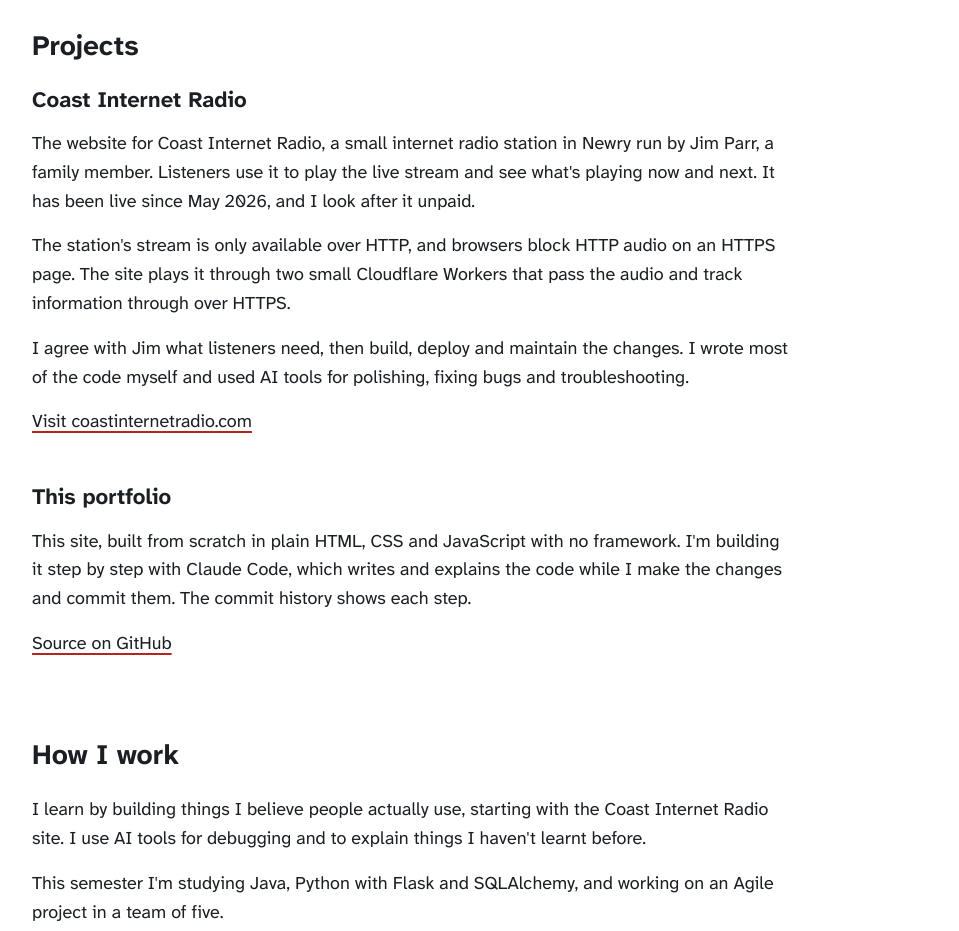
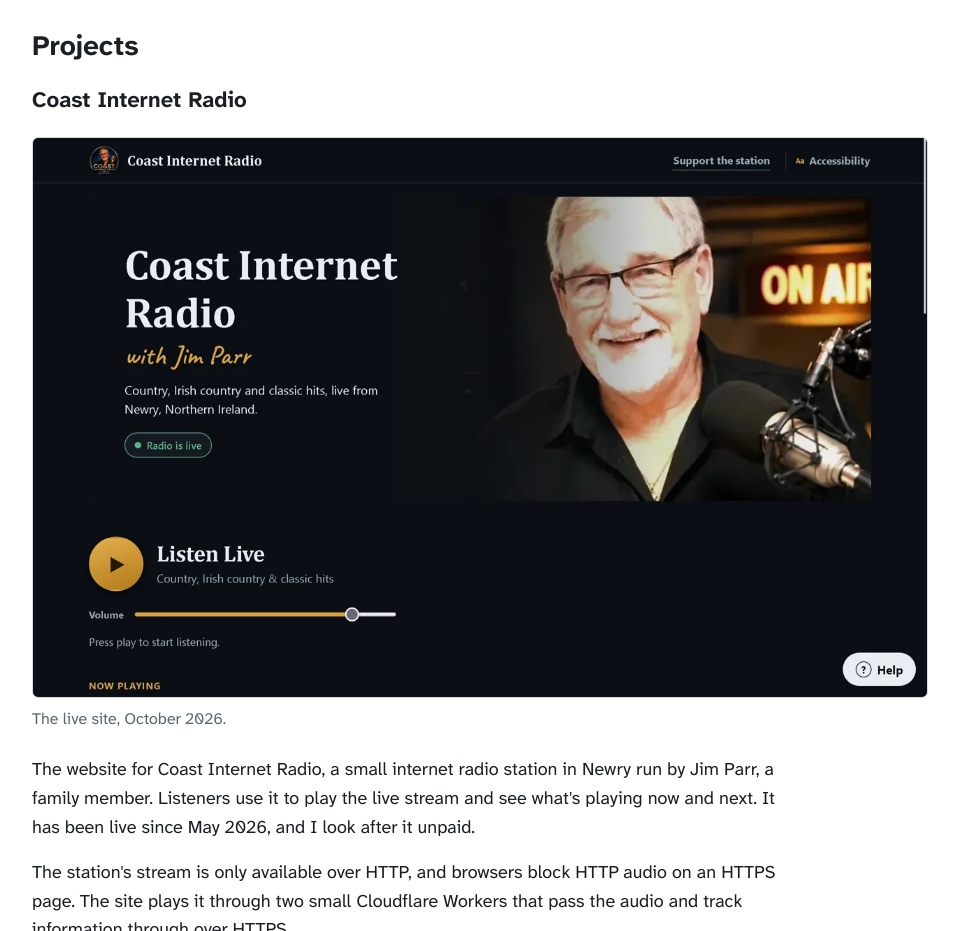
Before and after one commit to JamieP-205/portfolio, a plain HTML site: page index.html in a window 1280 px wide. Shown: the part 403-1334 px from the top of the page, without its empty margins (160-1119 px from the left). Drawn offline with Linux system fonts and the light colour scheme.

Commit message:
Add a Coast Internet Radio screenshot
Adds a 1280x800 WebP screenshot of the live site (October 2026) to the Coast project, with alt text, a caption, fixed dimensions to avoid layout shift, and a thin border.

```diff
--- a/index.html
+++ b/index.html
@@ -31,8 +31,12 @@
     <section id="projects">
       <h2>Projects</h2>
 
-      <article>
+       <article class="project">
         <h3>Coast Internet Radio</h3>
+        <figure>
+          <img src="images/coast-internet-radio.webp" width="1280" height="800" alt="The Coast Internet Radio homepage: a photo of Jim Parr at the microphone beside the station name, with the Listen Live player and play button below.">
+          <figcaption>The live site, October 2026.</figcaption>
+        </figure>
         <p>The website for Coast Internet Radio, a small internet radio station in Newry run by Jim Parr, a family member. Listeners use it to play the live stream and see what's playing now and next. It has been live since May 2026, and I look after it unpaid.</p>
         <p>The station's stream is only available over HTTP, and browsers block HTTP audio on an HTTPS page. The site plays it through two small Cloudflare Workers that pass the audio and track information through over HTTPS.</p>
         <p>I agree with Jim what listeners need, then build, deploy and maintain the changes. I wrote most of the code myself and used AI tools for polishing, fixing bugs and troubleshooting.</p>
--- a/style.css
+++ b/style.css
@@ -9,6 +9,7 @@
   --paper: #ffffff;
   --ink: #1b1f24;
   --muted: #5b6470;
+  --line: #d7dbe0;
   --accent: #b3261e;
 
   --font: "Atkinson Hyperlegible Next", system-ui, sans-serif;
@@ -142,6 +143,24 @@ main > section {
   font-size: 1.25rem;
 }
 
+.project figure {
+  margin: var(--space-3) 0;
+}
+
+.project img {
+  display: block;
+  width: 100%;
+  height: auto;
+  border: 1px solid var(--line);
+  border-radius: 6px;
+}
+
+figcaption {
+  margin-top: var(--space-1);
+  color: var(--muted);
+  font-size: 1rem;
+}
+
 article + article {
   margin-top: var(--space-5);
 }
```
Also changed, not shown: images/coast-internet-radio.webp (added).
